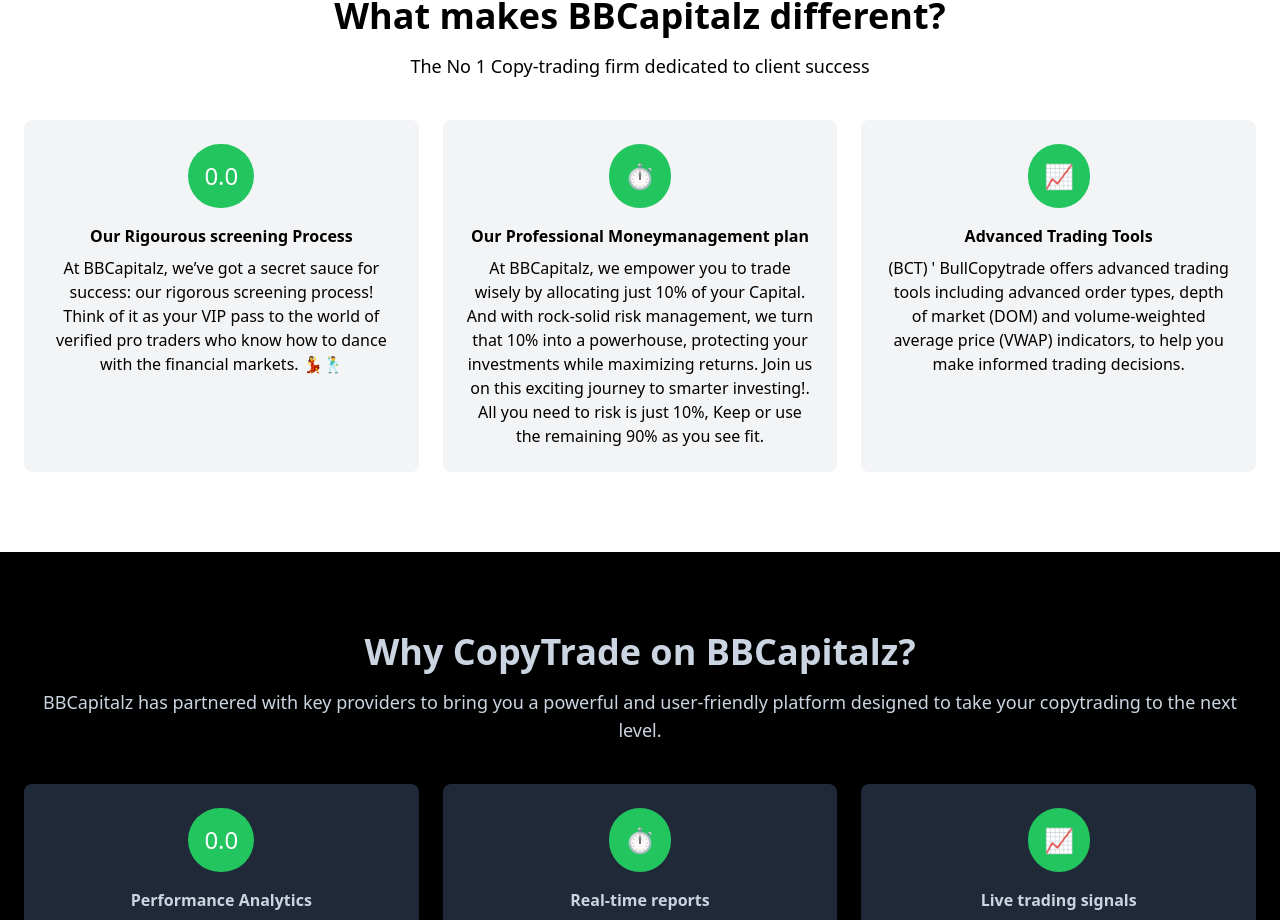
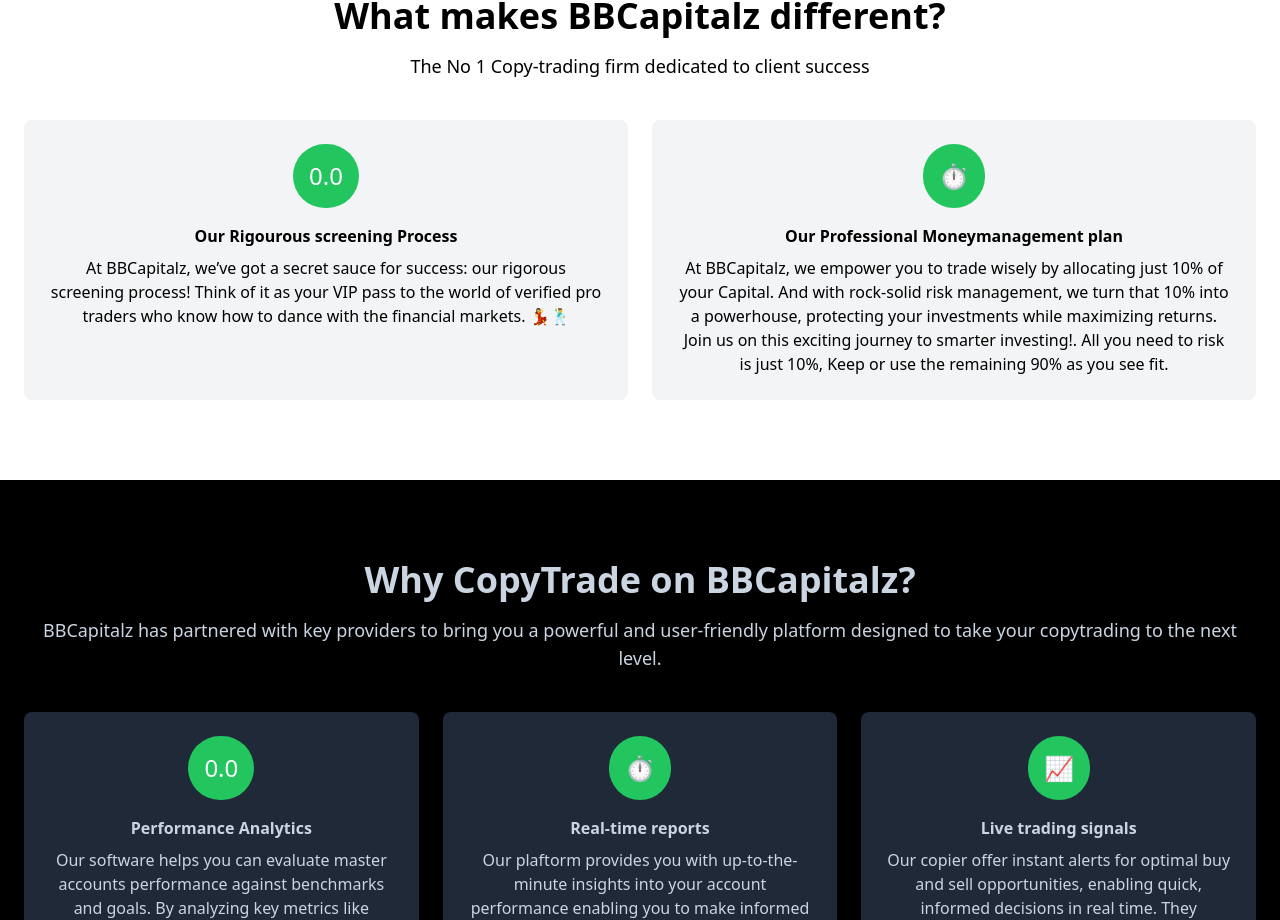
Before and after one commit to frontendninja10/bbcapitalz, a Next.js app: page /company in a window 1280 px wide. Shown: the part 1260-2180 px from the top of the page. Built offline with nearby package versions, Linux system fonts and the light colour scheme.

Commit message:
Fix link to payment page

```diff
--- a/app/company/page.tsx
+++ b/app/company/page.tsx
@@ -94,7 +94,7 @@
           <p className="text-lg mb-10">
             The No 1 Copy-trading firm dedicated to client success
           </p>
-          <div className="grid grid-cols-1 md:grid-cols-3 gap-6">
+          <div className="grid grid-cols-1 lg:grid-cols-2 gap-6">
             <div className="bg-gray-100 p-6 rounded-lg flex flex-col items-center">
               <div className="bg-green-500 text-white rounded-full p-4 mb-4">
                 <span className="text-2xl">0.0</span>
@@ -123,18 +123,6 @@
                 while maximizing returns. Join us on this exciting journey to
                 smarter investing!. All you need to risk is just 10%, Keep or
                 use the remaining 90% as you see fit.
-              </p>
-            </div>
-            <div className="bg-gray-100 p-6 rounded-lg flex flex-col items-center">
-              <div className="bg-green-500 text-white rounded-full p-4 mb-4">
-                <span className="text-2xl">📈</span>
-              </div>
-              <h3 className="font-bold mb-2">Advanced Trading Tools</h3>
-              <p className="text-center">
-                (BCT) &apos; BullCopytrade offers advanced trading tools
-                including advanced order types, depth of market (DOM) and
-                volume-weighted average price (VWAP) indicators, to help you
-                make informed trading decisions.
               </p>
             </div>
           </div>
--- a/app/payments/page.tsx
+++ b/app/payments/page.tsx
@@ -1,5 +1,6 @@
 import NavBar from "@/components/NavBar";
 import Image from "next/image";
+import Footer from "@/components/Footer";
 
 export default function Page() {
   return (
@@ -7,7 +8,7 @@
       <NavBar />
       <main className="px-6">
         <h2>Payment Instructions</h2>
-        <div className="flex flex-col gap-14">
+        <div className="flex py-20 flex-col lg:flex-row lg:gap-14 lg:max-w-6xl lg:mx-auto gap-14">
           <div className="bg-[#f7f7f7]">
             <div className="bg-[#0099e6] py-7 text-center text-white">
               <h3 className="italic text-2xl font-semibold">
@@ -20,6 +21,7 @@
               alt=""
               width={400}
               height={400}
+              className="w-full"
             />
             <div className="text-center py-6">
               <p>From</p>
@@ -45,6 +47,7 @@
               alt=""
               width={400}
               height={400}
+              className="w-full"
             />
             <div className="text-center py-6">
               <p>From</p>
@@ -68,6 +71,7 @@
               alt=""
               width={400}
               height={400}
+              className="w-full"
             />
             <div className="text-center py-6">
               <p>From</p>
@@ -83,6 +87,7 @@
           </div>
         </div>
       </main>
+      <Footer />
     </>
   );
 }
--- a/components/NavBar.tsx
+++ b/components/NavBar.tsx
@@ -119,7 +119,7 @@
         <Link href="/faqs" className="hover:text-green-500">
           FAQs
         </Link>
-        <Link href="/" className="hover:text-green-500">
+        <Link href="/payments" className="hover:text-green-500">
           Payments{" "}
         </Link>
       </div>
```
